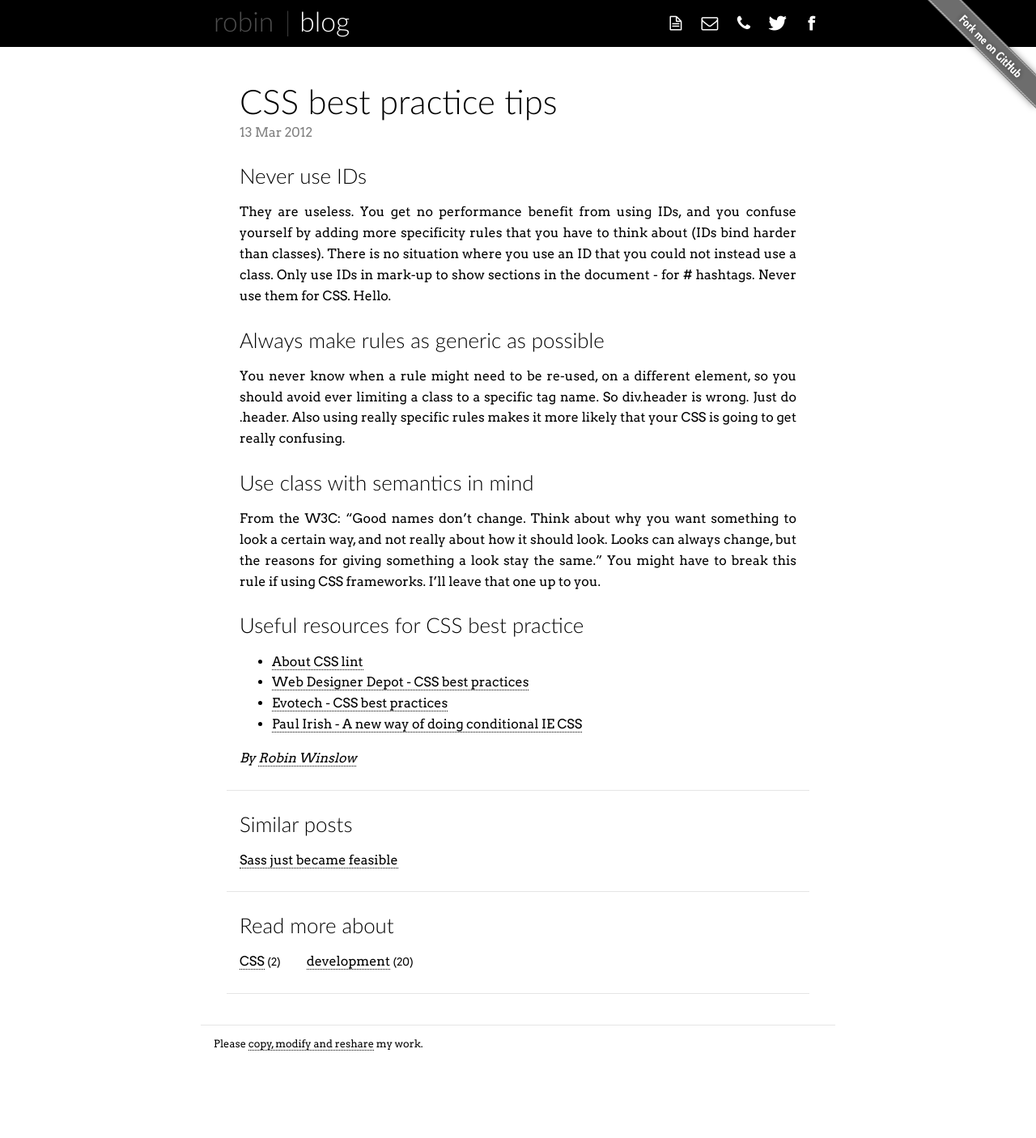
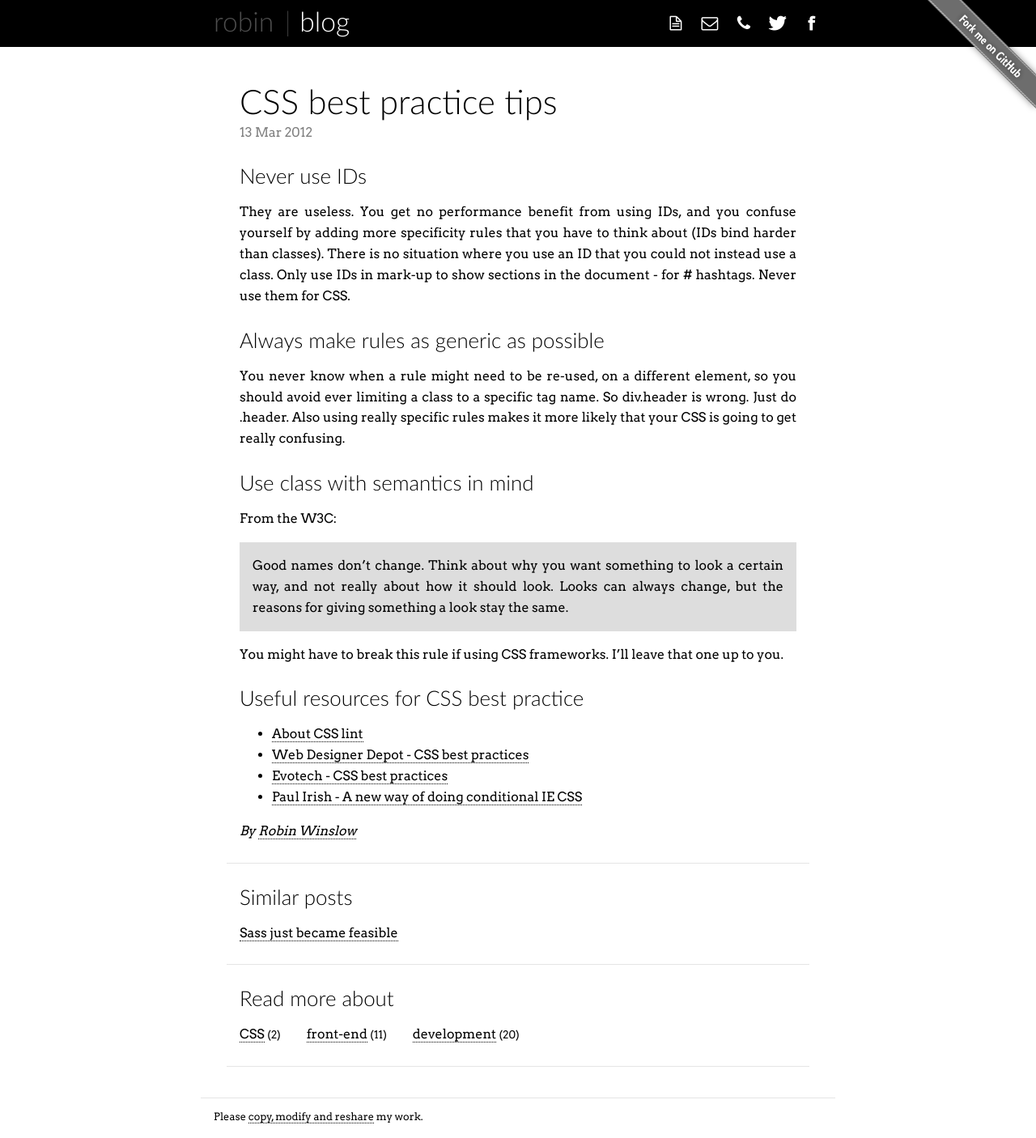
Before and after one commit to nottrobin/robinwinslow.uk, a Jekyll site: the page built from _posts/2012-03-13-css-best-practice-tips.md, in a window 1280 px wide. Shown: the whole page at 81% size. Built offline with Jekyll 4.4.1, drawn with Linux system fonts in a browser that asks for light colours; Markdown is read by kramdown in place of the engine named in the settings; a script that is not in the unit is left out; comment, search, counter and statistics services are not loaded; before the commit the page ends 1316 px from its top, so only the background shows below that.

Commit message:
Edit CSS best practice tips post

```diff
--- a/_posts/2012-03-13-css-best-practice-tips.md
+++ b/_posts/2012-03-13-css-best-practice-tips.md
@@ -4,6 +4,8 @@ description: Some (slightly contentious) general rules for writing good CSS.
 layout: post
 tags:
   - CSS
+  - front-end
+  - best-practice
   - development
 ---
 
@@ -13,7 +15,7 @@ Never use IDs
 They are useless. You get no performance benefit from using IDs, and you confuse yourself by
 adding more specificity rules that you have to think about (IDs bind harder than classes).
 There is no situation where you use an ID that you could not instead use a class. Only use IDs
-in mark-up to show sections in the document - for # hashtags. Never use them for CSS. Hello.
+in mark-up to show sections in the document - for # hashtags. Never use them for CSS.
 
 Always make rules as generic as possible
 ===
@@ -25,9 +27,13 @@ using really specific rules makes it more likely that your CSS is going to get r
 Use class with semantics in mind
 ===
 
-From the W3C: "Good names don't change. Think about why you want something to look a certain way,
-and not really about how it should look. Looks can always change, but the reasons for giving
-something a look stay the same." You might have to break this rule if using CSS frameworks.
+From the W3C:
+
+> Good names don't change. Think about why you want something to look a certain way,
+> and not really about how it should look. Looks can always change, but the reasons for giving
+> something a look stay the same.
+
+You might have to break this rule if using CSS frameworks.
 I'll leave that one up to you.
 
 Useful resources for CSS best practice
```
